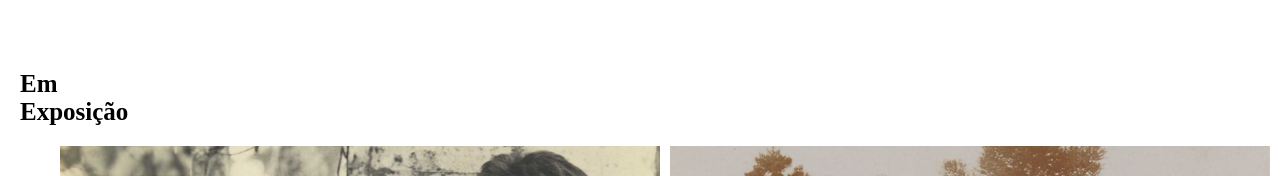
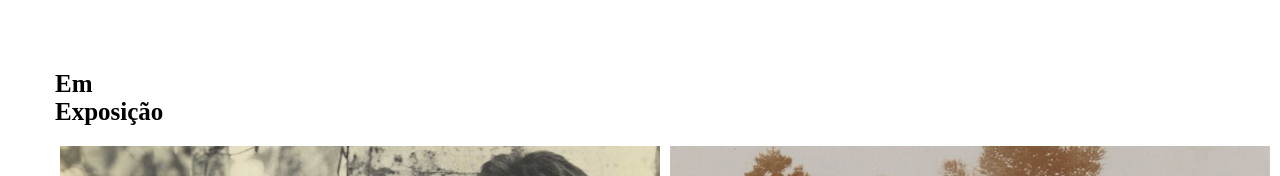
Before and after one commit to thalesaguiar/museuvivo-website, a Next.js app: page / in a window 1280 px wide. Shown: the part 1430-1606 px from the top of the page. Built offline with nearby package versions, Linux system fonts and the light colour scheme; a web font is replaced by a local one.

Commit message:
refactor: fix title margin

```diff
--- a/src/components/Main/Main.tsx
+++ b/src/components/Main/Main.tsx
@@ -22,6 +22,7 @@ export default function MainSection() {
             style={{
               fontSize: "2.5rem",
               fontWeight: "bold",
+              marginLeft: 35,
             }}
           >
             Em <br />
```
